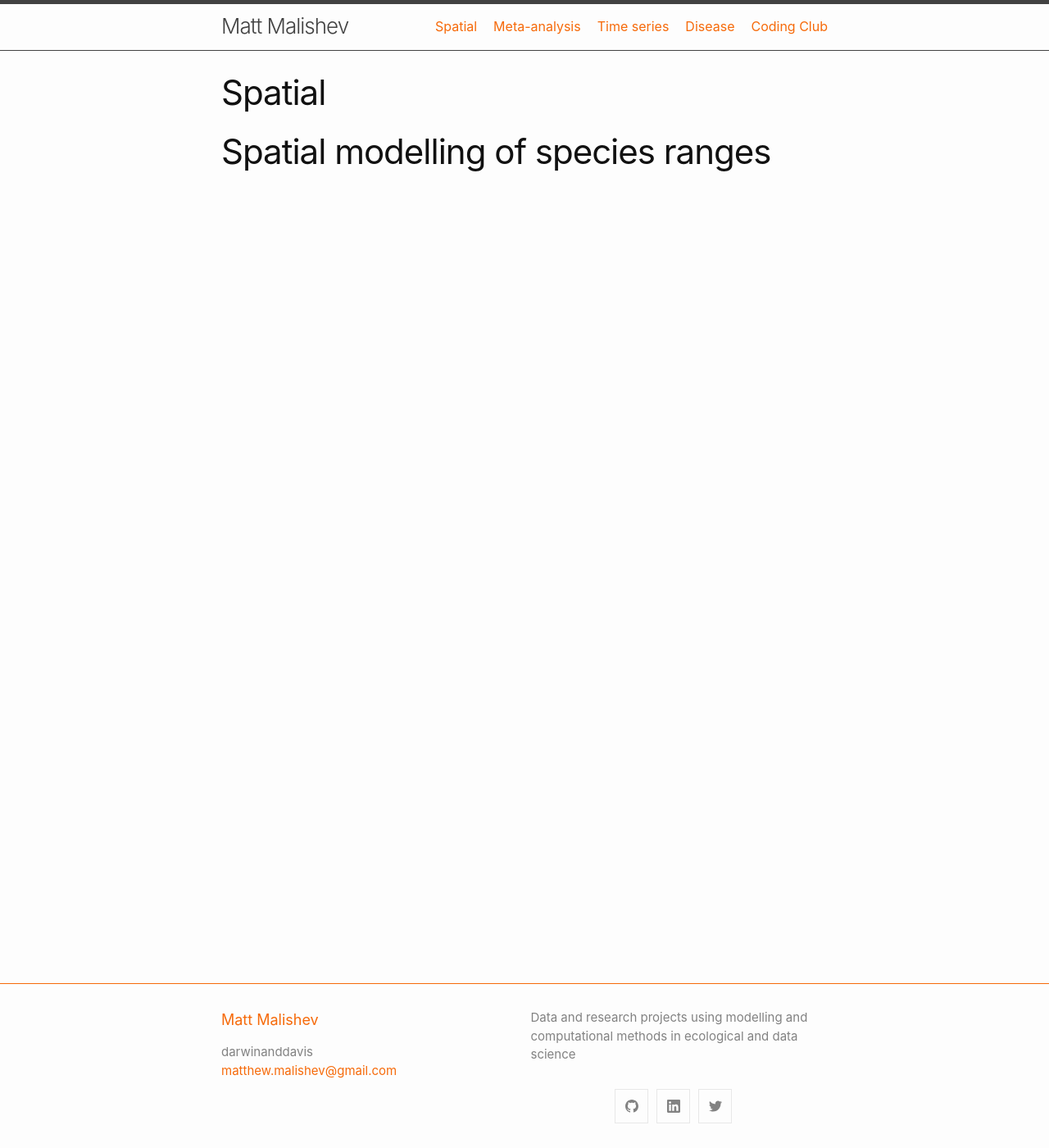
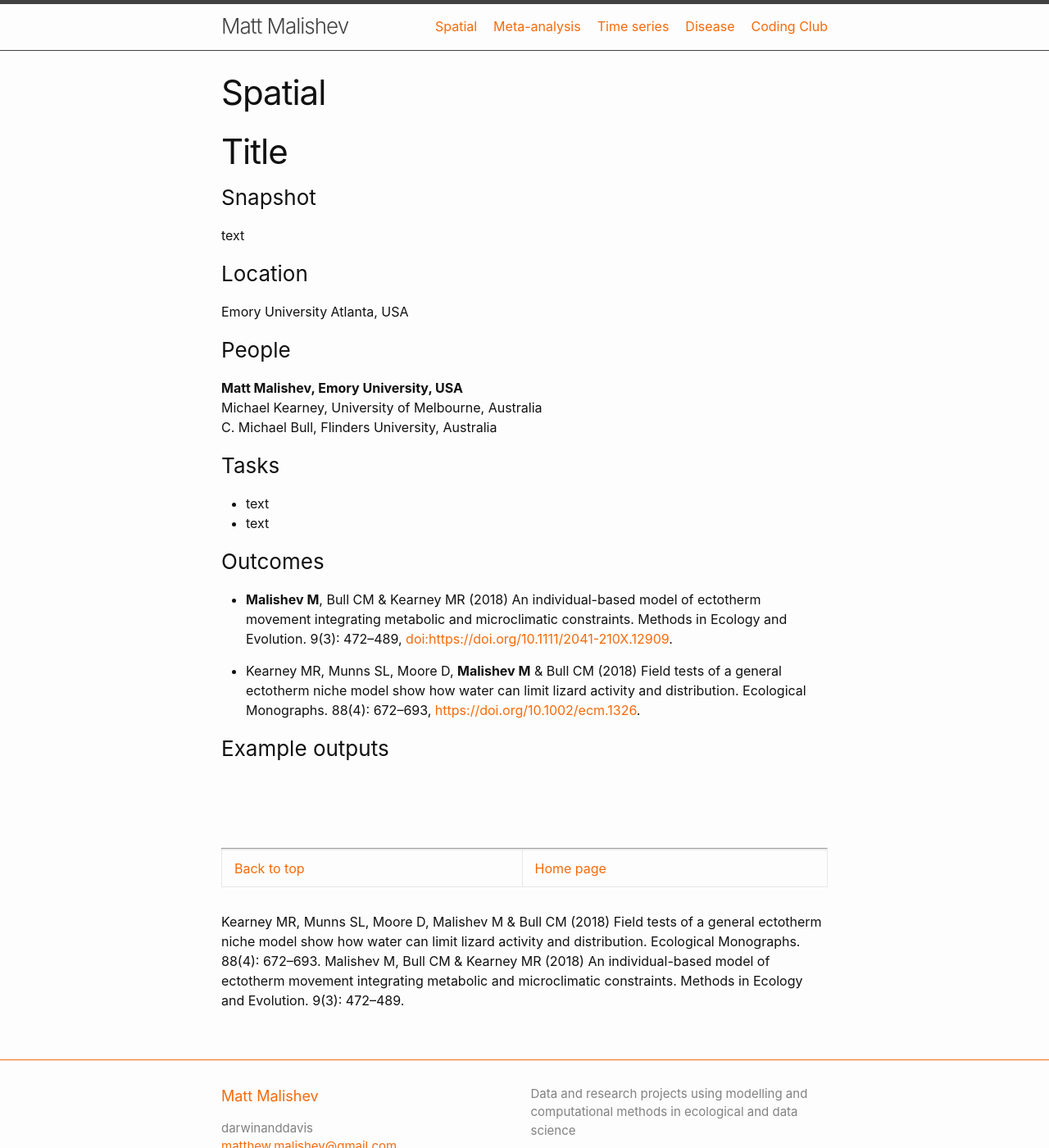
Before and after one commit to darwinanddavis/data_projects, a Jekyll site: the page built from spatial.md, in a window 1280 px wide and 1400 px high. Shown: the whole window at 82% size. Built offline with Jekyll 4.4.1, drawn with Linux system fonts in a browser that asks for light colours.

Commit message:
figs and links

```diff
--- a/spatial.md
+++ b/spatial.md
@@ -3,5 +3,50 @@ layout: page
 title: Spatial
 permalink: /spatial/
 ---
+<a id="top"></a>
 
-# Spatial modelling of species ranges
+# Title
+
+### Snapshot
+
+text
+
+### Location
+
+Emory University Atlanta, USA
+
+### People
+
+**Matt Malishev, Emory University, USA**
+Michael Kearney, University of Melbourne, Australia
+C. Michael Bull, Flinders University, Australia
+
+
+### Tasks
+
+* text
+* text
+
+### Outcomes
+
+* **Malishev M**, Bull CM & Kearney MR (2018) An individual-based model of ectotherm movement integrating metabolic and microclimatic constraints. Methods in Ecology and Evolution. 9(3): 472–489, [doi:https://doi.org/10.1111/2041-210X.12909](https://besjournals.onlinelibrary.wiley.com/doi/abs/10.1111/2041-210X.12909).
+
+* Kearney MR, Munns SL, Moore D, **Malishev M** & Bull CM (2018) Field tests of a general ectotherm niche model show how water can limit lizard activity and distribution. Ecological Monographs. 88(4): 672–693, [https://doi.org/10.1002/ecm.1326](https://esajournals.onlinelibrary.wiley.com/doi/abs/10.1002/ecm.1326).
+
+### Example outputs
+
+<br>
+<br>
+
+------------------------------------------------------------------------
+
+[Back to top](#top) | [Home page](index)
+
+
+
+
+
+
+
+Kearney MR, Munns SL, Moore D, Malishev M & Bull CM (2018) Field tests of a general ectotherm niche model show how water can limit lizard activity and distribution. Ecological Monographs. 88(4): 672–693.
+Malishev M, Bull CM & Kearney MR (2018) An individual-based model of ectotherm movement integrating metabolic and microclimatic constraints. Methods in Ecology and Evolution. 9(3): 472–489.
```
Also changed, not shown: disease.md (+8 -6 lines), meta.md (+1 -17 lines), time_series.md (+1 -1 lines).
